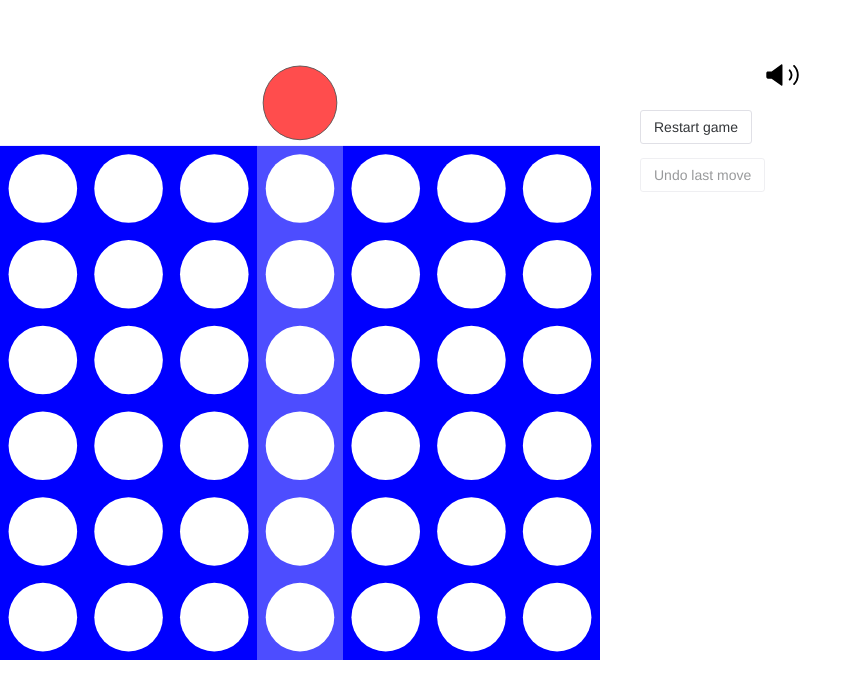
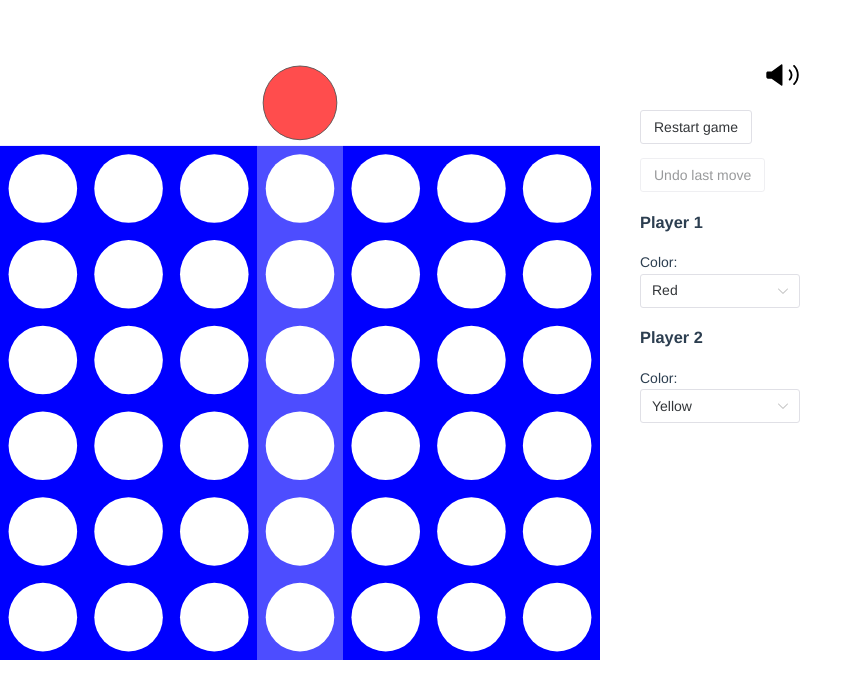
Before and after one commit to rosell-dk/connect-4, a Vue app: page / in a window 1280 px wide. Shown: the top 698 px of the page, without its empty margins (0-863 px from the left). Built offline with nearby package versions, Linux system fonts and the light colour scheme.

Commit message:
Let the players choose their colors. Closes #23

```diff
--- a/src/components/ActionBar.vue
+++ b/src/components/ActionBar.vue
@@ -1,12 +1,19 @@
 <script setup lang="ts">
 import { ref, reactive } from 'vue'
-import { NButton } from 'naive-ui'
+import { NButton, NSelect } from 'naive-ui'
 
 import { useGameStore } from '../stores/GameStore.js'
 import MuteButton from './MuteButton.vue'
 
 const gameStore = useGameStore()
 
+let colorOptions = [
+  {label: 'Red', value: 'red'},
+  {label: 'Yellow', value: 'yellow'},
+  {label: 'Green', value: 'green'},
+  {label: 'Orange', value: 'orange'},
+  {label: 'Purple', value: 'purple'},
+]
 function onResetClick() {
     gameStore.$reset();
 }
@@ -29,6 +36,11 @@ function onUndoClick() {
       </n-button>
       <br>
     </p>
+    <div v-for="(player,index) in gameStore.players">
+      <h3>Player {{ index+1 }}</h3>
+      Color:
+      <n-select v-model:value="gameStore.players[index].color" :options="colorOptions" />
+    </div>
   </div>
 </template>
 
--- a/src/components/GameBoard.vue
+++ b/src/components/GameBoard.vue
@@ -111,7 +111,7 @@ function onDiscLeave(el:any, b:any) {
           :cx="50 + 100 * activeColumn"
           :cy="-50"
           r="43"
-          :fill="gameStore.whosTurn == 1 ? 'red' : 'yellow'"
+          :fill="gameStore.players[gameStore.whosTurn-1].color"
           stroke="black"
           stroke-width="1"
           v-if="gameStore.gameActive"
@@ -142,7 +142,7 @@ function onDiscLeave(el:any, b:any) {
             cy="0"
             :data-cy="50 + 100 * (gameStore.dimension.rows - 1 - disc.row)"
             r="43"
-            :fill="(disc.player == 1 ? 'red' : 'yellow')"
+            :fill="gameStore.players[disc.player-1].color"
             stroke="black"
             stroke-width="1"
             class="disc" />
--- a/src/components/TheGame.vue
+++ b/src/components/TheGame.vue
@@ -26,12 +26,7 @@ audio.play('/sounds/win.mp3')
     <div class="connect-game">
       <div>
         <div v-if="gameStore.gameOver" class="win-banner">
-          <div v-if="gameStore.whoWon == 1">
-            RED WINS
-          </div>
-          <div v-else-if="gameStore.whoWon == 2">
-            YELLOW WINS
-          </div>
+          Player {{ gameStore.whoWon }} WINS
         </div>
         <div class="board-container">
           <GameBoard />
--- a/src/stores/GameStore.ts
+++ b/src/stores/GameStore.ts
@@ -11,6 +11,10 @@ interface Disc {
   player: number;  // the player index (1 = player 1)
 }
 
+interface Player {
+  color: string;
+}
+
 interface GameData {
   dimension: BoardDimension;
   board: number[][];    // array of columns of rowCount of numbers
@@ -22,6 +26,7 @@ interface GameData {
   muted: boolean;
   history: number[];    // list of all moves in the game,
                         // ie [4, 3] meaning that first coin was put in slot 4 and second in slot 3
+  players: Player[];
 }
 
 export const useGameStore = defineStore('GameStore', {
@@ -48,6 +53,10 @@ export const useGameStore = defineStore('GameStore', {
       requiredToWin: 4,    // number of connected required to win
       muted: false,
       history: [],
+      players: [
+        {color: 'red'},
+        {color: 'yellow'}
+      ]
     }
     return data
   },
```
Also changed, not shown: 1 other file (tests, documents, lock files or other folders).
